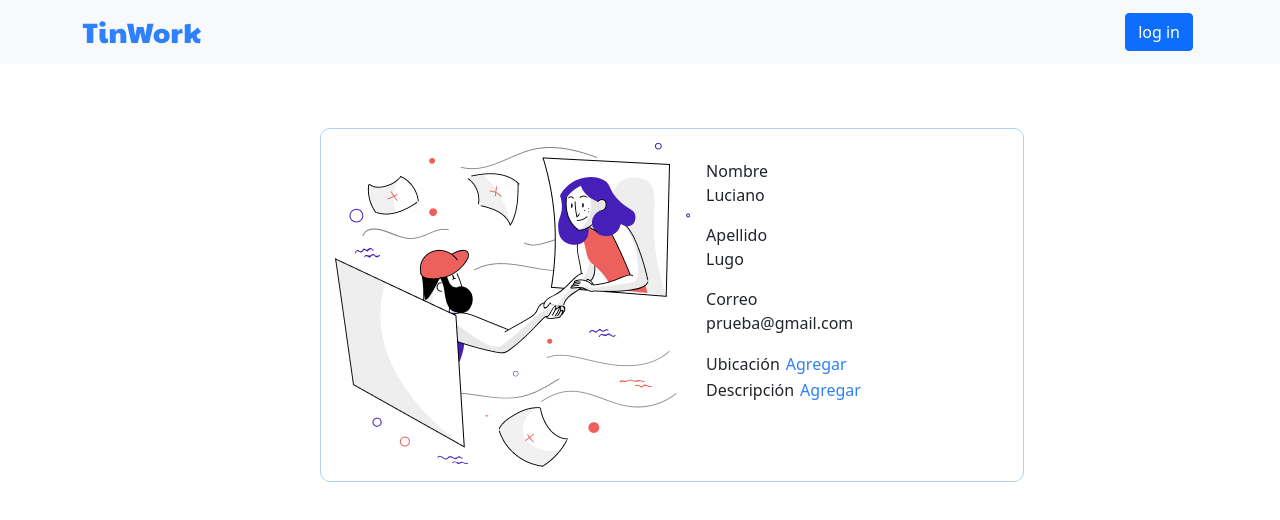
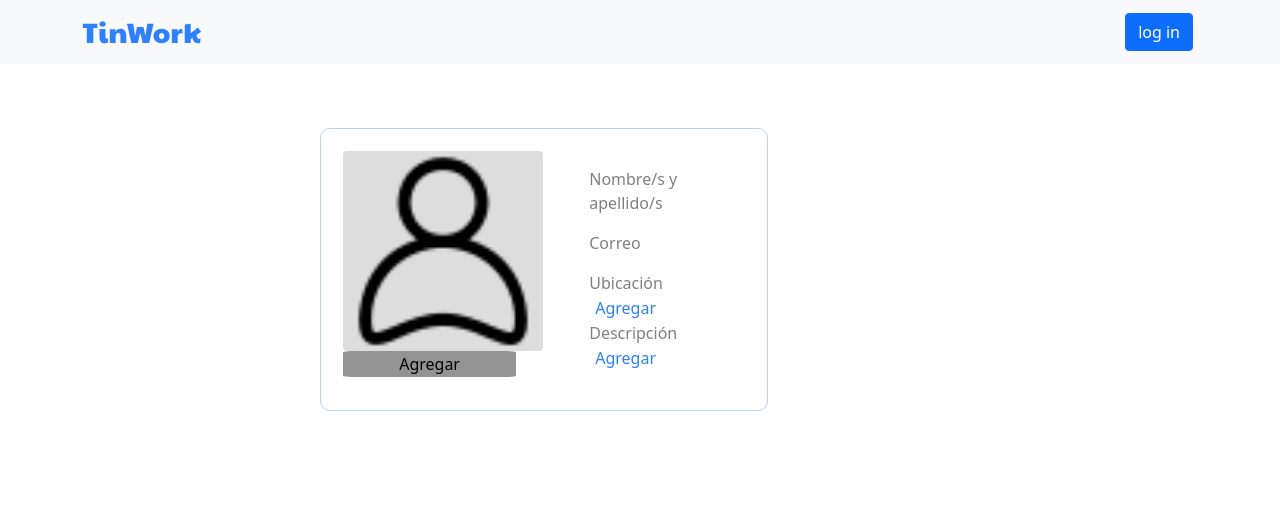
Before and after one commit to Proyecto-Final-Frre/TinWork, a React (Create React App) app: page /profile in a window 1280 px wide. Shown: the top 520 px of the page. Built offline with nearby package versions, Linux system fonts and the light colour scheme; no server answers.

Commit message:
perfil del reclutador

```diff
--- a/src/components/ProfileReclutier/index.js
+++ b/src/components/ProfileReclutier/index.js
@@ -3,40 +3,48 @@ import { useState } from "react";
 
 import { Button, Card, Form } from "react-bootstrap";
 import "./style.css";
-import logoRecrutier from "../../logos/Reclutier.png";
+import logoProfile from "../../logos/logoProfile.png";
+import {  BsPersonSquare } from "react-icons/bs";
+import { useAuth } from "../../context/AuthContext";
 
 function ProfileReclutier() {
-
-    const [editarCorreo, setEditarCorreo] = useState(true)
+    const { user } = useAuth();
+    //console.log("Usuario",user)
+    //console.log("Usuario",user.displayName)
+    const [editarDescrip, setEditarDescrip] = useState(true)
 
     return (
         <div className="principal">
             <div className="profile">
-                <img src={logoRecrutier} alt="logo" />
+                <div>
+                    <img src={logoProfile} alt="logo" width="200" className="image"/>
+                    <button type="button" class="boton ">Agregar</button>
+                </div>
                 <Card.Body>
                     <Form >
+
+                        <label htmlFor="name" >
+                           <font color="gray">Nombre/s y apellido/s</font>
+
+                        </label>
+                        <p className="card-text">{user?.displayName  || ""}</p>
                         <label htmlFor="name">
-                            Nombre
+                            <font color="gray">Correo</font>
                         </label>
-                        <p className="card-text">Luciano</p>
 
-                        <label htmlFor="name">
-                            Apellido
-                        </label>
-                        <p className="card-text">Lugo</p>
-                        <label htmlFor="name">
-                            Correo
-                        </label>
-                        <p className="card-text">prueba@gmail.com</p>
-                        <label htmlFor="name"> Ubicación </label>
+                        <p className="card-text">{user?.email  || ""}</p>
+                        <label htmlFor="name"><font color="gray">Ubicación</font> </label>
                         <button type="button" className="button" >Agregar</button>
                         <br></br>
                         <label htmlFor="name">
-                            Descripción
+                        <font color="gray">Descripción</font>
                         </label>
                         <button type="button" className="button" >Agregar</button>
+
+
                     </Form>
                 </Card.Body>
+
             </div>
         </div>
     );
--- a/src/components/ProfileReclutier/style.css
+++ b/src/components/ProfileReclutier/style.css
@@ -1,5 +1,5 @@
 .principal {
-    width:auto;
+    width:35%;
     justify-content: center;
     margin-left: 25%;
     margin-right: 20%;
@@ -10,7 +10,7 @@
 
 
 .profile {
-    padding: 2%;
+    padding: 5%;
     display: flex;
     border: 1px solid #b2d3f4;
     border-radius: 10px;
@@ -40,3 +40,14 @@
     display: inline-block;
     font-size: 16px;
 }
+
+.image{
+    border-radius:2%;
+}
+
+.boton{
+    width: 75%;
+    background-color: #939393;
+    border:none;
+    border-radius:5%;
+}
```
Also changed, not shown: src/logos/logoProfile.png (added).
